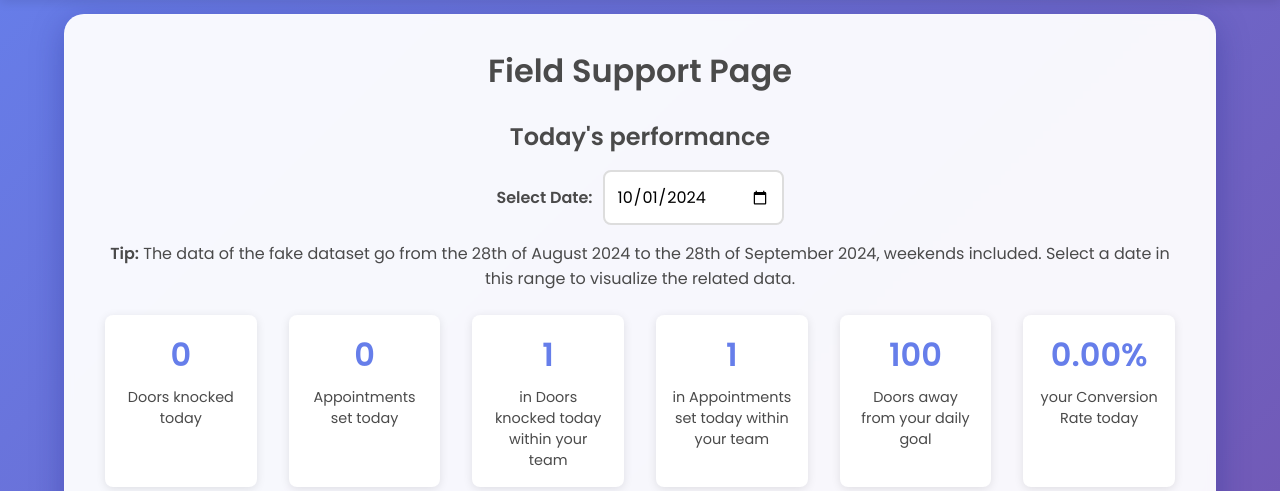
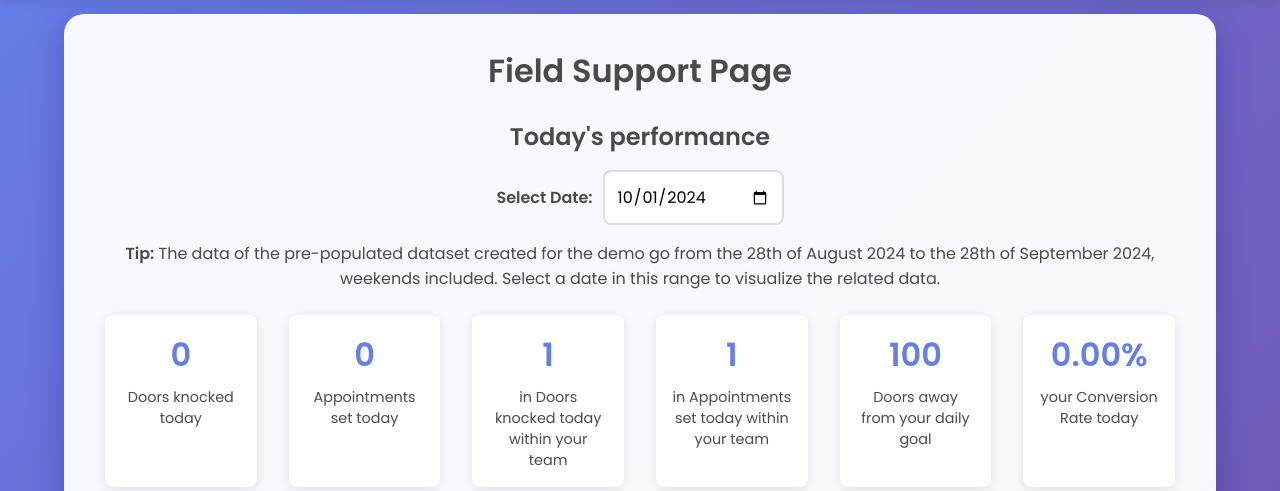
Before and after one commit to alessandroredrouge/Solar-Leads, a Flask app: page /field_support in a window 1280 px wide. Shown: the part 66-557 px from the top of the page. Run offline with Flask 2, Linux system fonts and the light colour scheme; the visitor is signed in with stand-in values (Sample User, id 1); data that the repository does not hold is empty.

Commit message:
Small update to the explanation about the demo in the Field Support page

```diff
--- a/app/templates/field_support.html
+++ b/app/templates/field_support.html
@@ -43,7 +43,7 @@
             <input type="date" id="date-select" value="{{ selected_date }}">
         </div>
 
-        <p class="data-tip"><strong>Tip:</strong> The data of the fake dataset go from the 28th of August 2024 to the 28th of September 2024, weekends included.
+        <p class="data-tip"><strong>Tip:</strong> The data of the pre-populated dataset created for the demo go from the 28th of August 2024 to the 28th of September 2024, weekends included.
             Select a date in this range to visualize the related data.</p>
 
         <div class="performance-grid">
```
